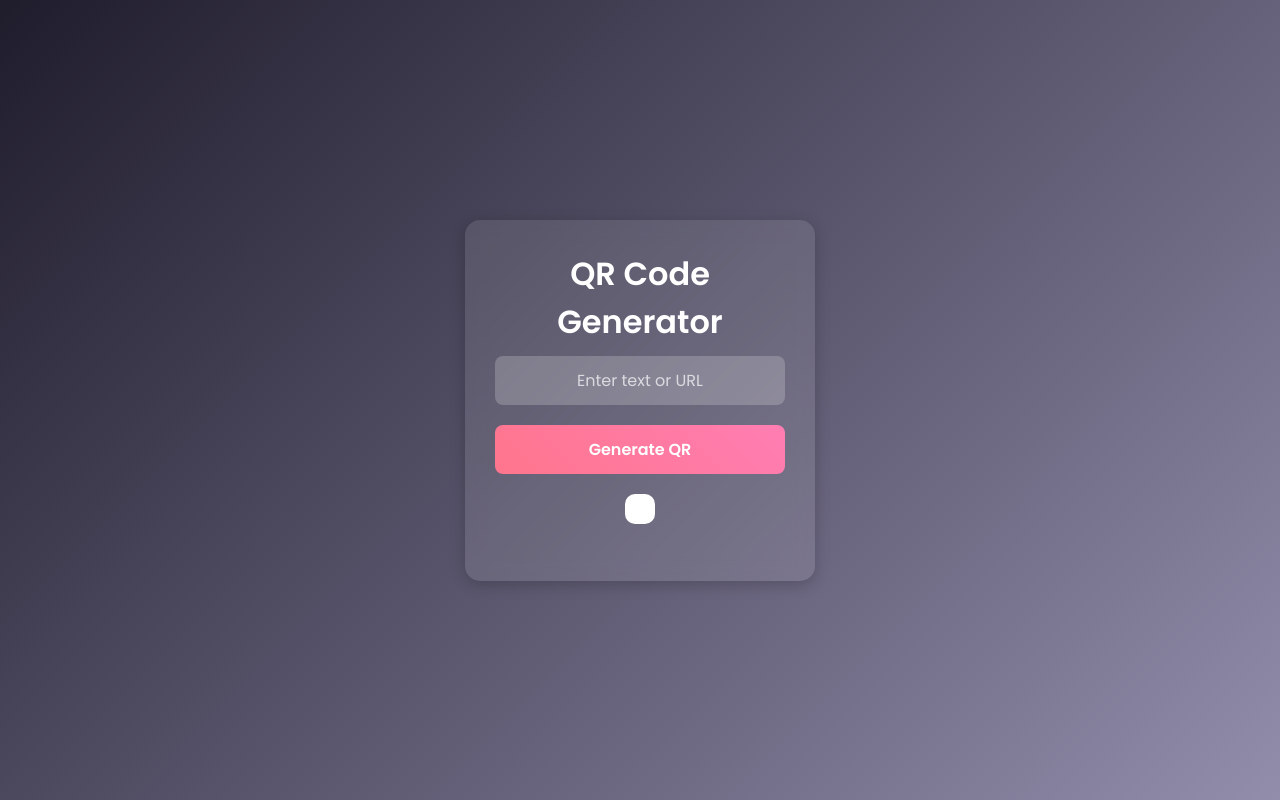
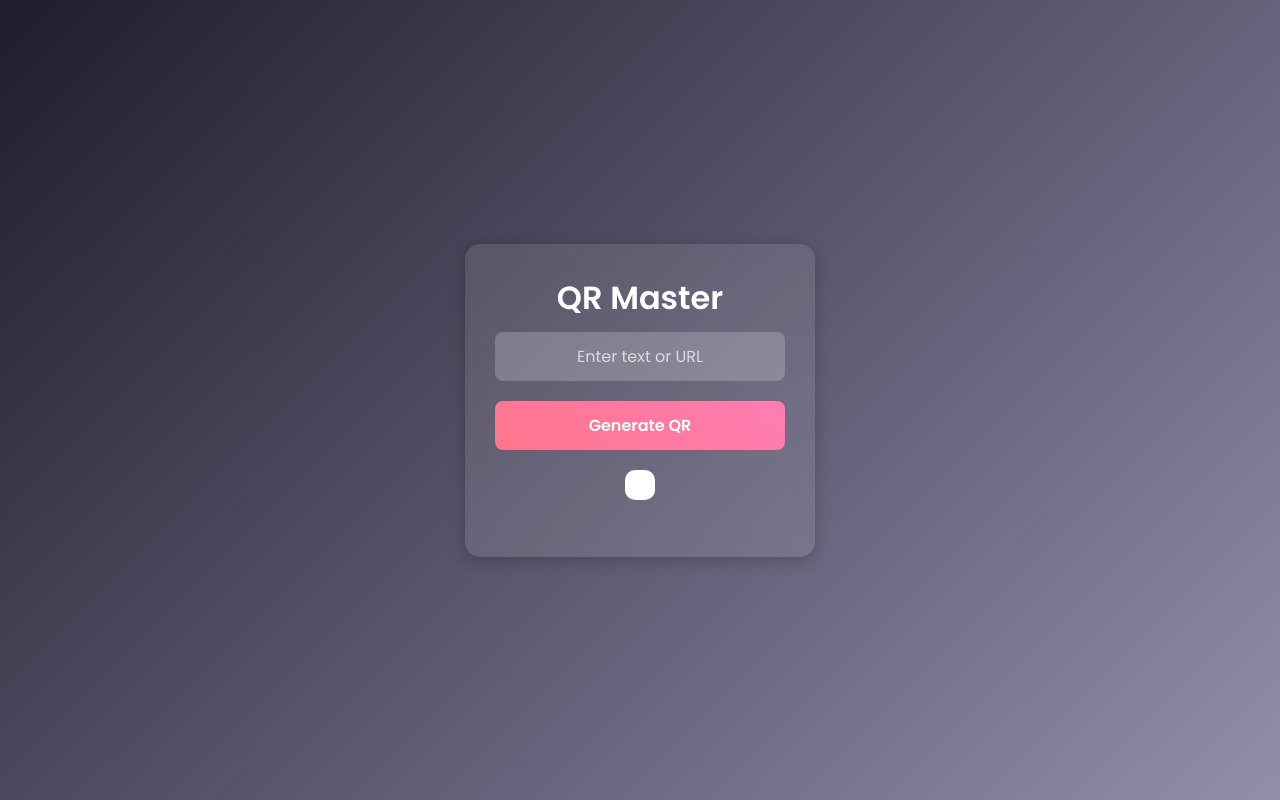
Before and after one commit to sunilkumarsahoo14/QR-Master, a plain HTML site: page index.html in a window 1280 px wide. Drawn offline with Linux system fonts and the light colour scheme.

Commit message:
Update The HTML File Heading Text.

```diff
--- a/index.html
+++ b/index.html
@@ -3,13 +3,13 @@
 <head>
     <meta charset="UTF-8">
     <meta name="viewport" content="width=device-width, initial-scale=1.0">
-    <title>QR Code Generator</title>
+    <title>QR Master</title>
     <link rel="stylesheet" href="css/style.css">
 </head>
 <body>
 
     <div class="container">
-        <h1>QR Code Generator</h1>
+        <h1>QR Master</h1>
         <input type="text" id="qr-text" placeholder="Enter text or URL">
         <button onclick="generateQR()">Generate QR</button>
         <div id="qr-code"></div>
```
